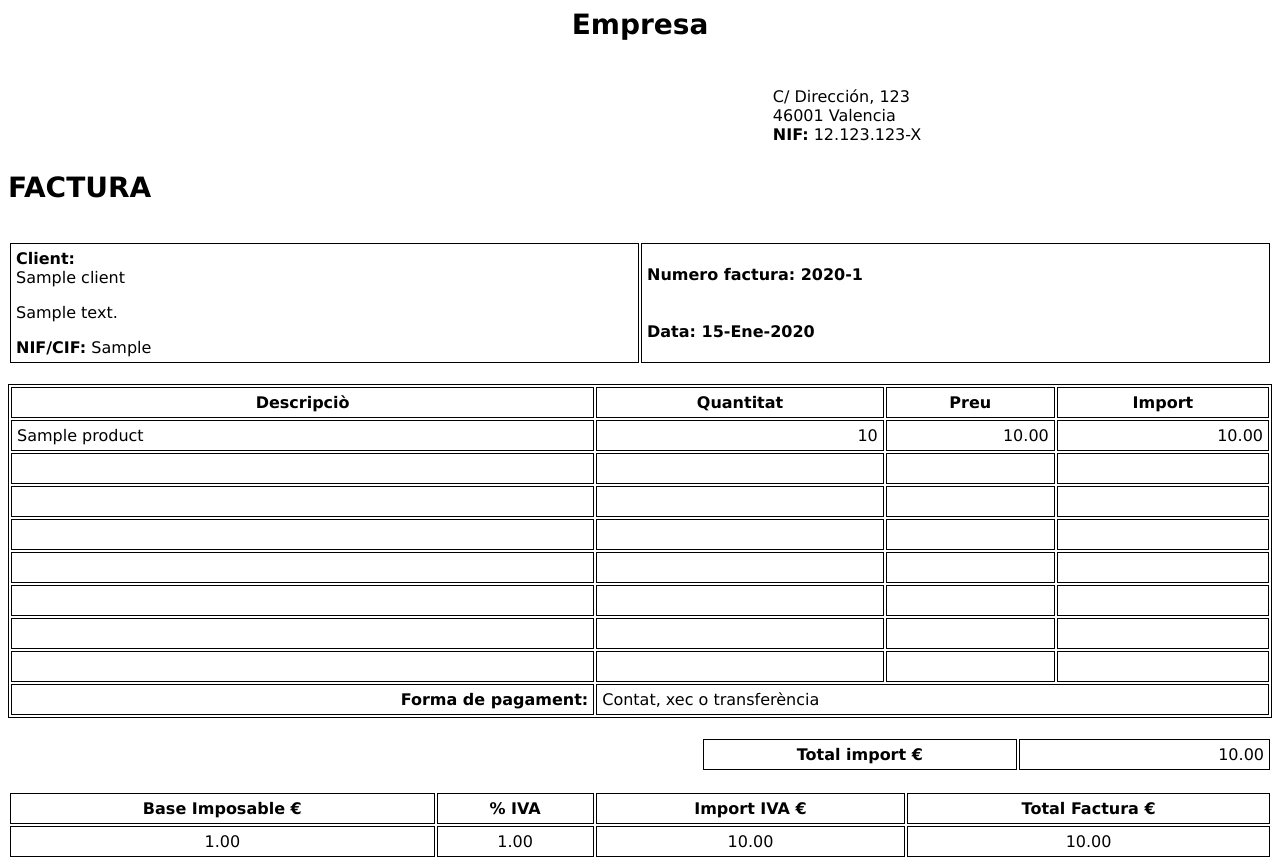
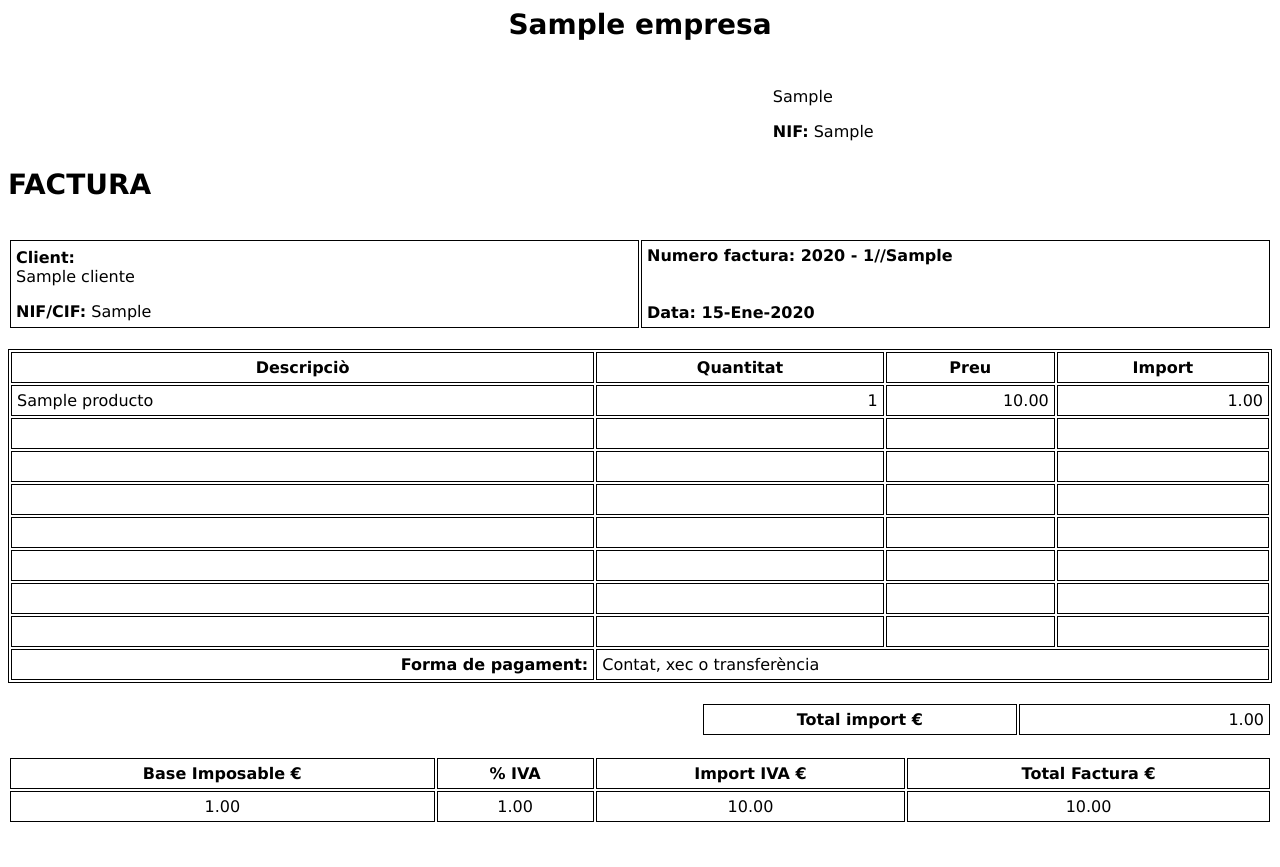
Before and after one commit to jmaister/orderproject, a Django app: page /order/print_order/1/ in a window 1280 px wide. After the commit the page ends 822 px from the top, so only its background shows below. Run offline with Django 3.2, Linux system fonts and the light colour scheme; data comes from the database, SQL or seed files in the repository; tables that the repository leaves empty hold one stand-in row (values such as "Sample post").

Commit message:
Traducir tablas y campos al castellano

```diff
--- a/iva.json
+++ b/iva.json
@@ -3,7 +3,7 @@
         "pk": 1,
         "model": "order.iva",
         "fields": {
-            "percent": "21",
+            "tipo": "21",
             "name": "General 21%"
         }
     },
@@ -11,7 +11,7 @@
         "pk": 2,
         "model": "order.iva",
         "fields": {
-            "percent": "10",
+            "tipo": "10",
             "name": "Reducido 10%"
         }
     },
@@ -19,7 +19,7 @@
         "pk": 3,
         "model": "order.iva",
         "fields": {
-            "percent": "4",
+            "tipo": "4",
             "name": "Superreducido 4%"
         }
     }
--- a/order/models.py
+++ b/order/models.py
@@ -2,35 +2,43 @@ from base.models import BaseEntity, BaseModel
 from django.db import models
 
 
+class Empresa(BaseEntity):
+    direccion = models.TextField()
+    nif = models.CharField(max_length=20)
+
 class Iva(BaseEntity):
-    percent = models.DecimalField(max_digits=5, decimal_places=2)
+    tipo = models.DecimalField(max_digits=5, decimal_places=2)
 
-class Product(BaseEntity):
-    price = models.DecimalField(max_digits=10, decimal_places=2)
+class Producto(BaseEntity):
+    empresa = models.ForeignKey(Empresa)
+    precio = models.DecimalField(max_digits=10, decimal_places=2)
     iva = models.ForeignKey(Iva)
 
-class Client(BaseEntity):
-    address = models.TextField()
+class Cliente(BaseEntity):
+    empresa = models.ForeignKey(Empresa)
+    direccion = models.TextField()
     nif = models.CharField(max_length=20)
 
-class Order(BaseModel):
-    date = models.DateField()
-    client = models.ForeignKey(Client)
+class Factura(BaseModel):
+    empresa = models.ForeignKey(Empresa)
+    codigo = models.CharField(max_length=50)
+    fecha = models.DateField()
+    cliente = models.ForeignKey(Cliente)
     total_iva = models.DecimalField(max_digits=10, decimal_places=2, default=0)
     base = models.DecimalField(max_digits=10, decimal_places=2, default=0)
     total = models.DecimalField(max_digits=10, decimal_places=2, default=0)
 
     def __unicode__(self):
-        return "[" + str(self.id) + "][" + str(self.date) + "] " + self.client.name
+        return "[" + str(self.id) + "][" + str(self.fecha) + "] " + self.cliente.name
 
-class OrderItem(BaseModel):
-    order = models.ForeignKey(Order)
-    product = models.ForeignKey(Product)
+class FacturaItem(BaseModel):
+    factura = models.ForeignKey(Factura)
+    producto = models.ForeignKey(Producto)
 
-    price = models.DecimalField(max_digits=10, decimal_places=2)
-    quantity = models.DecimalField(max_digits=10, decimal_places=0)
+    precio = models.DecimalField(max_digits=10, decimal_places=2)
+    cantidad = models.DecimalField(max_digits=10, decimal_places=0)
 
-    iva = models.DecimalField(max_digits=5, decimal_places=2, default=0)
+    tipo_iva = models.DecimalField(max_digits=5, decimal_places=2, default=0)
     total_iva = models.DecimalField(max_digits=10, decimal_places=2, default=0)
     base = models.DecimalField(max_digits=10, decimal_places=2, default=0)
     total = models.DecimalField(max_digits=10, decimal_places=2, default=0)
--- a/order/templates/order_print.html
+++ b/order/templates/order_print.html
@@ -2,7 +2,7 @@
 <html>
 
 <head>
-<title>Factura de Venta {{ order.id }}</title>
+<title>Factura de Venta {{ factura.id }}//{{ factura.codigo }}</title>
 <style>
 body, pre {
   font-size: 16px;
@@ -27,7 +27,7 @@ td, th {
 </head>
 
 <body>
-<h1 align=center>Empresa</h1>
+<h1 align=center>{{factura.empresa.name}}</h1>
 
 <br>
 
@@ -35,9 +35,8 @@ td, th {
 <tr>
   <td width="60%" class="noborder">&nbsp;</td>
   <td width="40%" class="noborder">
-    C/ Dirección, 123<br>
-    46001 Valencia<br>
-    <b>NIF:</b> 12.123.123-X<br>
+    {{factura.empresa.direccion|linebreaks}}
+    <b>NIF:</b> {{factura.empresa.nif}}<br>
   </td>
 </table>
 <h1>FACTURA</h1>
@@ -48,15 +47,15 @@ td, th {
 <tr>
 <td width="50%">
   <b>Client:</b><br>
-  {{ order.client.name }}
-  <pre>{{ order.client.address }}</pre>
-  <b>NIF/CIF:</b> {{ order.client.nif }}<br>
+  {{factura.cliente.name}}
+  <pre>{{factura.cliente.address|linebreaks}}</pre>
+  <b>NIF/CIF:</b> {{factura.cliente.nif}}<br>
 </td>
 <td width="50%">
-  <b>Numero factura: {{ order.date|date:"Y" }}-{{ order.id }}</b><br>
+  <b>Numero factura: {{ factura.fecha|date:"Y" }} - {{factura.id}}//{{factura.codigo}}</b><br>
   <br>
   <br>
-  <b>Data: {{ order.date|date:"d-M-Y" }}</b><br>
+  <b>Data: {{ factura.fecha|date:"d-M-Y" }}</b><br>
 </td>
 </tr>
 </table>
@@ -70,12 +69,12 @@ td, th {
   <th>Preu</th>
   <th>Import</th>
 </tr>
-{% for order_item in orderitems %}
+{% for order_item in facturaitems %}
   <tr>
-    <td>{{ order_item.product.name }}</td>
-    <td align="right">{{ order_item.quantity }}</td>
-    <td align="right">{{ order_item.price|floatformat:2 }}</td>
-    <td align="right">{{ order_item.total|floatformat:2 }}</td>
+    <td>{{ order_item.producto.name }}</td>
+    <td align="right">{{ order_item.cantidad }}</td>
+    <td align="right">{{ order_item.precio|floatformat:2 }}</td>
+    <td align="right">{{ order_item.base|floatformat:2 }}</td>
   </tr>
 {% endfor %}
 {% for x in blank_lines %}
@@ -100,7 +99,7 @@ td, th {
 <tr>
   <td width="55%" class="noborder">&nbsp;</td>
   <td width="25%" align="center"><b>Total import &euro;</b></td>
-  <td width="20%" align="right">{{ order.total|floatformat:2 }}</td>
+  <td width="20%" align="right">{{ factura.base|floatformat:2 }}</td>
 </tr>
 </table>
 
@@ -113,12 +112,12 @@ td, th {
   <th>Import IVA &euro;</th>
   <th>Total Factura &euro;</th>
 </tr>
-{% regroup orderitems by iva as iva_list %}
+{% regroup facturaitems by tipo_iva as iva_list %}
 <tr>
-  <td align="center">{{ order.base|floatformat:2 }}</td>
+  <td align="center">{{ factura.base|floatformat:2 }}</td>
   <td align="center">{{ iva_list.0.grouper|floatformat:2 }}</td>
-  <td align="center">{{ order.total_iva|floatformat:2 }}</td>
-  <td align="center">{{ order.total|floatformat:2 }}</td>
+  <td align="center">{{ factura.total_iva|floatformat:2 }}</td>
+  <td align="center">{{ factura.total|floatformat:2 }}</td>
 </tr>
 </table>
 
--- a/order/urls.py
+++ b/order/urls.py
@@ -1,20 +1,10 @@
 from django.conf.urls.defaults import patterns, include, url
 from django.contrib import admin
-from order.views import json_product, print_order, json_iva
+from order.views import json_producto, print_order, json_iva
 
 urlpatterns = patterns('',
-    # Examples:
-    # url(r'^$', 'OrderProject.views.home', name='home'),
-    # url(r'^OrderProject/', include('OrderProject.foo.urls')),
-
-    # Uncomment the admin/doc line below to enable admin documentation:
-    # url(r'^admin/doc/', include('django.contrib.admindocs.urls')),
-
-    # Uncomment the next line to enable the admin:
-    #url(r'^admin/', include(admin.site.urls)),
-
     # json
-    url(r'^json/product/$', json_product),
+    url(r'^json/producto/(\d+)/$', json_producto),
     url(r'^json/iva/(\d+)/$', json_iva),
 
     url(r'^print_order/(\d+)/$', print_order),
--- a/order/views.py
+++ b/order/views.py
@@ -3,30 +3,26 @@ from django.core import serializers
 from django.http import HttpResponse
 from django.template.context import Context
 from django.template.loader import get_template
-from order.models import Product, Order, OrderItem, Iva
+from order.models import Producto, Factura, FacturaItem, Iva
 
 
-def json_product(request):
-    search = request.GET.get('product_id')
-    if search:
-        result = Product.objects.filter(id=search)
-        return HttpResponse(serializers.serialize('json', result), mimetype='application/json')
-    return HttpResponse()
+def json_producto(request, prod_id):
+    result = Producto.objects.filter(id=prod_id)
+    return HttpResponse(serializers.serialize('json', result), mimetype='application/json')
 
 def json_iva(request, iva_id):
     result = Iva.objects.filter(id=iva_id)
     return HttpResponse(serializers.serialize('json', result), mimetype='application/json')
 
-def print_order(request, order_id):
-    #order = Order.objects.select_related().get(id=order_id)
-    order = Order.objects.get(id=order_id)
-    orderitems = OrderItem.objects.select_related().filter(order_id=order_id).all()
+def print_order(request, factura_id):
+    factura = Factura.objects.get(id=factura_id)
+    facturaitems = FacturaItem.objects.select_related().filter(factura_id=factura_id).all()
 
     t = get_template('order_print.html')
     html = t.render(Context(
-        {'order': order,
-         'orderitems': orderitems,
-         'blank_lines': range(8 - orderitems.count())
+        {'factura': factura,
+         'facturaitems': facturaitems,
+         'blank_lines': range(8 - facturaitems.count())
          }
         ))
     return HttpResponse(html)
```
Also changed, not shown: order/admin.py (+20 -28 lines), order/static/order/js/order.js (+25 -26 lines).
